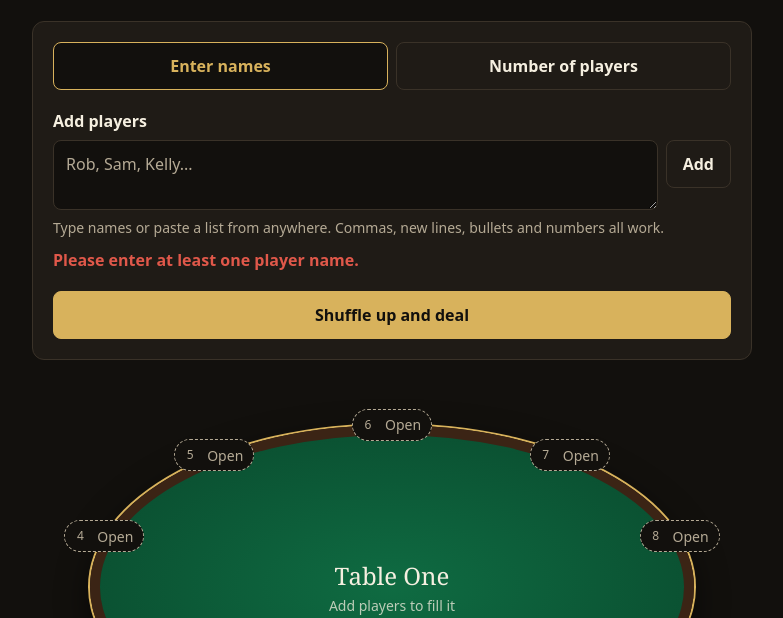
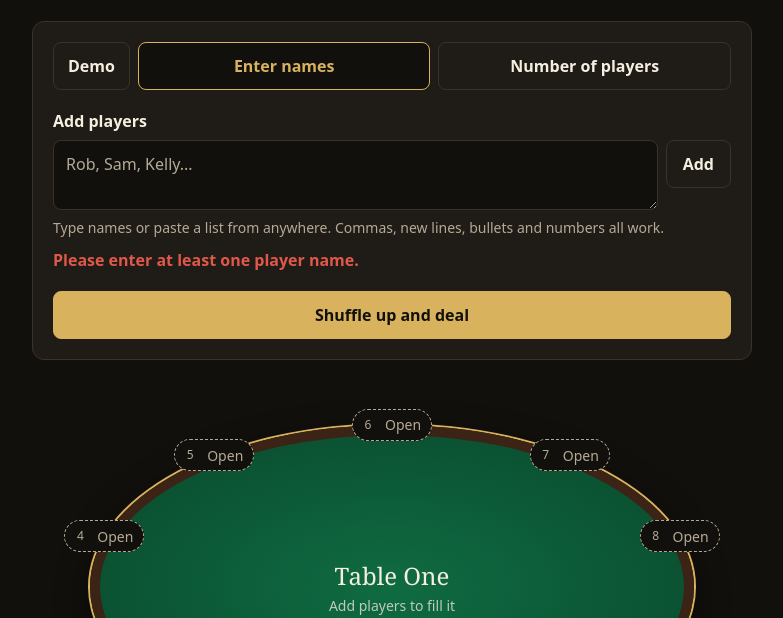
Before and after one commit to TaylorOD/poker_seater, a plain HTML site: page index.html in a window 1280 px wide. Both pictures are taken after a click on the button "Shuffle up and deal". Shown: the part 155-773 px from the top of the page, without its empty margins (248-1031 px from the left). Drawn offline with Linux system fonts and the light colour scheme.

Commit message:
add demo button

```diff
--- a/index.html
+++ b/index.html
@@ -114,6 +114,11 @@
       flex: 1 1 0;
       min-width: 0;
       padding: 12px 4px;
+    }
+
+    .mode-toggle #demo-button {
+      flex: none;
+      padding: 12px 14px;
     }
 
     .mode-toggle button[aria-pressed="true"] {
@@ -556,6 +561,7 @@
     <div id="setup">
     <section class="panel" id="poker-form">
       <div class="mode-toggle" role="group" aria-label="How to add players">
+        <button type="button" id="demo-button">Demo</button>
         <button type="button" id="mode-names" aria-pressed="true">Enter names</button>
         <button type="button" id="mode-number" aria-pressed="false">Number of players</button>
       </div>
@@ -626,6 +632,7 @@
       const hashPrefix = "#seats=";
       const minPlayerCount = 2;
       const defaultPlayerCount = 8;
+      const demoPlayerCount = 13;
       const maxPlayers = 20;
       const maxPlayersPerTable = 10;
       const maxNameLength = 40;
@@ -673,10 +680,13 @@
           addPlayers();
         }
       });
-      document.getElementById("deal-button").addEventListener("click", startGame);
+      document.getElementById("deal-button").addEventListener("click", () => startGame(getDealPlayers()));
+      document.getElementById("demo-button").addEventListener("click", () => {
+        startGame(predefinedNames.slice(0, demoPlayerCount), ["This is a demo game. Tap Out next to a player to see the tables balance."]);
+      });
       reshuffleButton.addEventListener("click", () => {
         if (confirmLosingGame()) {
-          startGame();
+          startGame(activePlayers().concat(game.out));
         }
       });
       document.getElementById("clear-button").addEventListener("click", () => {
@@ -913,8 +923,7 @@
         return shuffled;
       }
 
-      function startGame() {
-        const players = getDealPlayers();
+      function startGame(players, notes = []) {
         if (players.length === 0) {
           showMessage("Please enter at least one player name.");
           return;
@@ -926,7 +935,7 @@
         game = { tables, out: [], history: [] };
         isSharedView = false;
         saveGame();
-        renderGame({ animate: true });
+        renderGame({ animate: true, notes });
         window.scrollTo(0, 0);
       }
 
```
